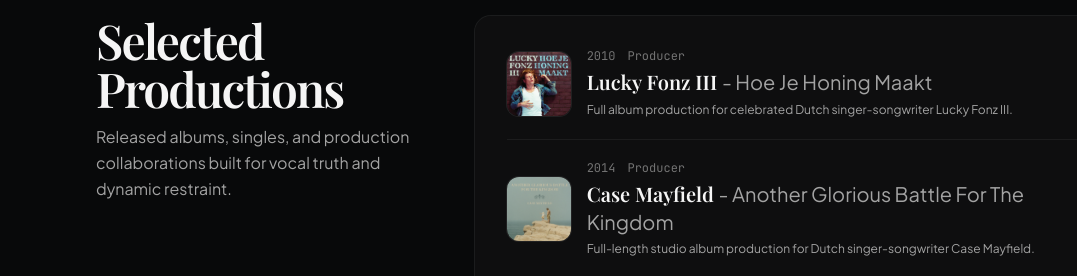
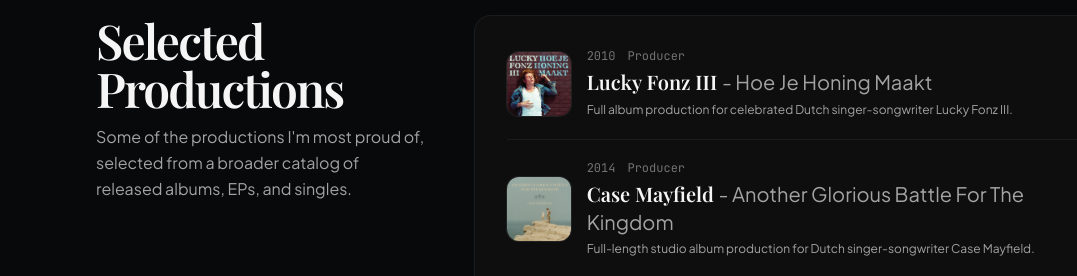
Before and after one commit to juiceboyy/rohalfhide-website, an Astro site: page /producer in a window 1280 px wide. Shown: the part 1500-1776 px from the top of the page, 0-1077 px from the left. Built offline with nearby package versions, Linux system fonts and the light colour scheme; Astro itself is replaced by a stand-in of ours; a web font is replaced by a local one.

Commit message:
Update Selected Productions intro copy

```diff
--- a/src/components/producer/ProducerCredits.astro
+++ b/src/components/producer/ProducerCredits.astro
@@ -17,7 +17,7 @@ const publishedCredits = credits.filter((c) => !c.draft);
         Selected Productions
       </h2>
       <p class="font-sans font-normal text-base text-surface-muted leading-relaxed">
-        Released albums, singles, and production collaborations built for vocal truth and dynamic restraint.
+        Some of the productions I'm most proud of, selected from a broader catalog of released albums, EPs, and singles.
       </p>
     </div>
 
```
